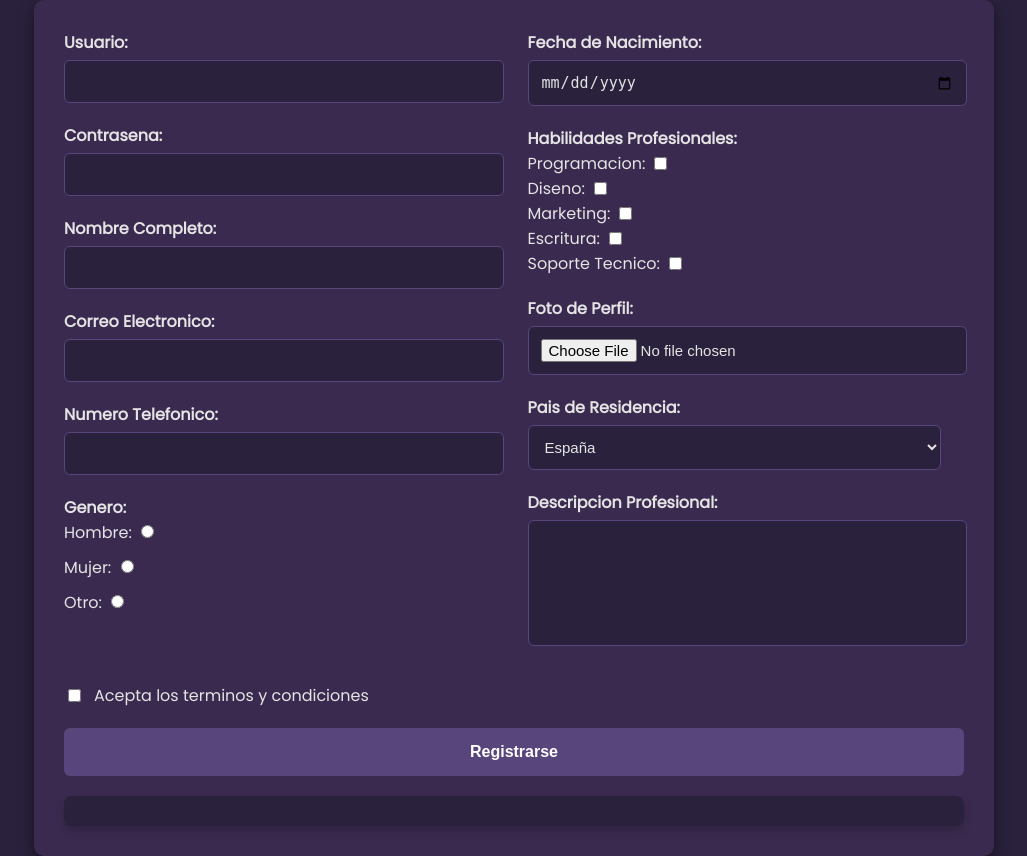
After one commit to Jdorqui/jdorqui.github.io, a PHP site: page /index.html in a window 1280 px wide, after a click that opens the changed part. The commit adds this page. Shown: the whole page, without its empty margins (126-1153 px from the left). Run offline with PHP 8.4, Linux system fonts and the light colour scheme.

Commit message:
Add files via upload

```diff
--- /dev/null
+++ b/index.html
@@ -0,0 +1,195 @@
+<!DOCTYPE html>
+<html lang="es">
+    <head>
+        <title>Desk-Topia</title>
+        <link rel="icon" href="img/icon.png">
+        <link href='https://fonts.googleapis.com/css?family=Poppins' rel='stylesheet'>
+        <link rel="stylesheet" href="style.css">
+        <audio id="backgroundMusic" src="music/Desk-Topia Main Theme.mp3" loop></audio>
+    </head>
+    <body id="body">
+
+        <div id="principal">
+            <img src="img/icon.png" alt="icono" id="icon" onclick="mostrarform()">
+            <h1 id="inicio-texto">Pulsa para iniciar</h1>
+        </div>
+
+        <div id="container">
+            <form method="POST" enctype="multipart/form-data" id="form" onsubmit="mostrarform()">
+                <div id="form-columns">
+                    <div id="form-column-left">
+                        <div id="usuario-group">
+                            <label for="usuario" id="usuario-label">Usuario:</label>
+                            <input type="text" name="usuario" id="usuario" required>
+                        </div>
+                        <div id="password-group">
+                            <label for="password" id="password-label">Contrasena:</label>
+                            <input type="password" name="password" id="password" required>
+                        </div>
+                        <div id="nombre-group">
+                            <label for="nombre" id="nombre-label">Nombre Completo:</label>
+                            <input type="text" name="nombre" id="nombre" required>
+                        </div>
+                        <div id="email-group">
+                            <label for="email" id="email-label">Correo Electronico:</label>
+                            <input type="email" name="email" id="email" required>
+                        </div>
+                        <div id="telefono-group">
+                            <label for="telefono" id="telefono-label">Numero Telefonico:</label>
+                            <input type="tel" name="telefono" id="telefono" required>
+                        </div>
+                        <div id="genero-group">
+                            <label id="genero-label">Genero:</label>
+                            <div id="form-radio-group">
+                                <label class="radio-label">
+                                    Hombre:
+                                    <input type="radio" name="genero" value="Masculino" id="masculino">
+                                </label>
+                                <label class="radio-label">
+                                    Mujer:
+                                    <input type="radio" name="genero" value="Femenino" id="femenino">
+                                </label>
+                                <label class="radio-label">
+                                    Otro:
+                                    <input type="radio" name="genero" value="Otro" id="otro">
+                                </label>
+                            </div>
+                        </div>
+                    </div>
+                    <div id="form-column-right">
+                        <div id="fechanacimiento-group">
+                            <label for="fechanacimiento" id="fechanacimiento-label">Fecha de Nacimiento:</label>
+                            <input type="date" name="fechanacimiento" id="fechanacimiento" required>
+                        </div>
+                        <div id="habilidades-group">
+                            <label id="habilidades-label">Habilidades Profesionales:</label>
+                            <div id="form-checkbox-group">
+                                <label>
+                                    Programacion:
+                                    <input type="checkbox" name="habilidades[]" value="Programacion" id="programacion">
+
+                                </label>
+                                <label>
+                                    Diseno:
+                                    <input type="checkbox" name="habilidades[]" value="Diseno" id="diseno">
+                                </label>
+                                <label>
+                                    Marketing:
+                                    <input type="checkbox" name="habilidades[]" value="Marketing" id="marketing">
+                                </label>
+                                <label>
+                                    Escritura:
+                                    <input type="checkbox" name="habilidades[]" value="Escritura" id="escritura">
+                                </label>
+                                <label>
+                                    Soporte Tecnico:
+                                    <input type="checkbox" name="habilidades[]" value="Soporte Tecnico" id="soporte">
+                                </label>
+                            </div>
+                        </div>
+                        <div id="foto-group">
+                            <label for="foto" id="foto-label">Foto de Perfil:</label>
+                            <input type="file" name="foto" id="foto">
+                        </div>
+                        <div id="pais-group">
+                            <label for="pais" id="pais-label">Pais de Residencia:</label>
+                            <select name="pais" id="pais" required>
+                                <option value="España">España</option>
+                                <option value="Argentina">Argentina</option>
+                                <option value="Brasil">Brasil</option>
+                                <option value="Chile">Chile</option>
+                                <option value="Mexico">Mexico</option>
+                                <option value="Colombia">Colombia</option>
+                                <option value="Peru">Peru</option>
+                                <option value="Uruguay">Uruguay</option>
+                                <option value="Paraguay">Paraguay</option>
+                                <option value="Ecuador">Ecuador</option>
+                                <option value="Bolivia">Bolivia</option>
+                                <option value="Venezuela">Venezuela</option>
+                                <option value="Costa Rica">Costa Rica</option>
+                                <option value="Panama">Panama</option>
+                                <option value="Honduras">Honduras</option>
+                                <option value="Guatemala">Guatemala</option>
+                                <option value="El Salvador">El Salvador</option>
+                                <option value="Nicaragua">Nicaragua</option>
+                                <option value="Cuba">Cuba</option>
+                                <option value="Republica Dominicana">Republica Dominicana</option>
+                                <option value="Belice">Belice</option>
+                                <option value="Jamaica">Jamaica</option>
+                                <option value="Trinidad y Tobago">Trinidad y Tobago</option>
+                                <option value="Surinam">Surinam</option>
+                                <option value="Guyana">Guyana</option>
+                                <option value="Mexico">Mexico</option>
+                                <option value="Estados Unidos">Estados Unidos</option>
+                                <option value="Canada">Canada</option>
+                                <option value="Francia">Francia</option>
+                                <option value="Italia">Italia</option>
+                                <option value="Alemania">Alemania</option>
+                                <option value="Reino Unido">Reino Unido</option>
+                                <option value="Portugal">Portugal</option>
+                                <option value="Rusia">Rusia</option>
+                                <option value="China">China</option>
+                                <option value="India">India</option>
+                                <option value="Japon">Japon</option>
+                                <option value="Australia">Australia</option>
+                                <option value="Nueva Zelanda">Nueva Zelanda</option>
+                                <option value="Sudafrica">Sudafrica</option>
+                                <option value="Egipto">Egipto</option>
+                                <option value="Arabia Saudita">Arabia Saudita</option>
+                                <option value="Israel">Israel</option>
+                                <option value="Pakistan">Pakistan</option>
+                                <option value="Iran">Iran</option>
+                                <option value="Afganistan">Afganistan</option>
+                            </select>
+                        </div>
+                        <div id="descripcion-group">
+                            <label for="descripcion" id="descripcion-label">Descripcion Profesional:</label>
+                            <textarea name="descripcion" id="descripcion" maxlength="200"></textarea>
+                        </div>
+                    </div>
+                </div>
+                <div id="terminos-check">
+                    <input type="checkbox" name="terminos" id="terminos" required>
+                    <label for="terminos">Acepta los terminos y condiciones</label>
+                </div>
+                <button type="submit" name="submit" id="btn-submit">Registrarse</button>
+            </form>
+            <div id="comprobar"></div>
+        </div>
+
+        <div id="loggin">
+            <div id="usuario-group">
+                <label for="usuario" id="usuario-label">Usuario:</label>
+                <input type="text" name="usuario" id="usuario" required>
+            </div>
+            <div id="password-group">
+                <label for="password" id="password-label">Contrasena:</label>
+                <input type="password" name="password" id="password" required>
+            </div>
+            <button type="submit" name="submit" id="btn-submit" style="width: 423px;"  onclick="mostrarwindows()">Iniciar Sesion</button>
+        </div>
+
+        <div id="windows" class="hidden">
+            <div id="desktop">
+                <div id="mycomputer" class="icon">
+                    <img src="img/mycomputer-icon.png" alt="PC" />
+                    <p>Este PC</p>
+                </div>
+                <div id="recyclebin" class="icon">
+                    <img src="img/recycle-bin.png" alt="Papelera"/>
+                    <p>Papelera</p>
+                </div>
+                <div id="documents" class="icon">
+                    <img src="img/folder.png" alt="Documentos" />
+                    <p>Documentos</p>
+                </div>
+            </div>
+            <div id="taskbar">
+                <div class="task-item">
+                    <img src="img/windowsicon.png" alt="Inicio">
+                </div>
+            </div>
+        </div>
+        <script src="js.js"></script>
+    </body>
+</html>
--- a/style.css
+++ b/style.css
@@ -123,6 +123,30 @@
     font-size: 15px;
     transition: all 0.3s ease;
 }
+
+#comprobar {
+    margin-top: 20px;
+    padding: 15px;
+    background-color: #2a223d;
+    border-radius: 8px;
+    box-shadow: 0 4px 10px rgba(0, 0, 0, 0.2);
+    color: #e4e4e4;
+    font-size: 16px;
+}
+
+#comprobar p {
+    margin: 20px 0;
+    font-weight: bold;
+}
+
+#comprobar p.red {
+    color: #ff4d4d;
+}
+
+#comprobar p.green {
+    color: #4CAF50;
+}
+
 
 #windows
 {
```
Also changed, not shown: comprobar.php (+50 -52 lines), js.js (+46 -0 lines).
